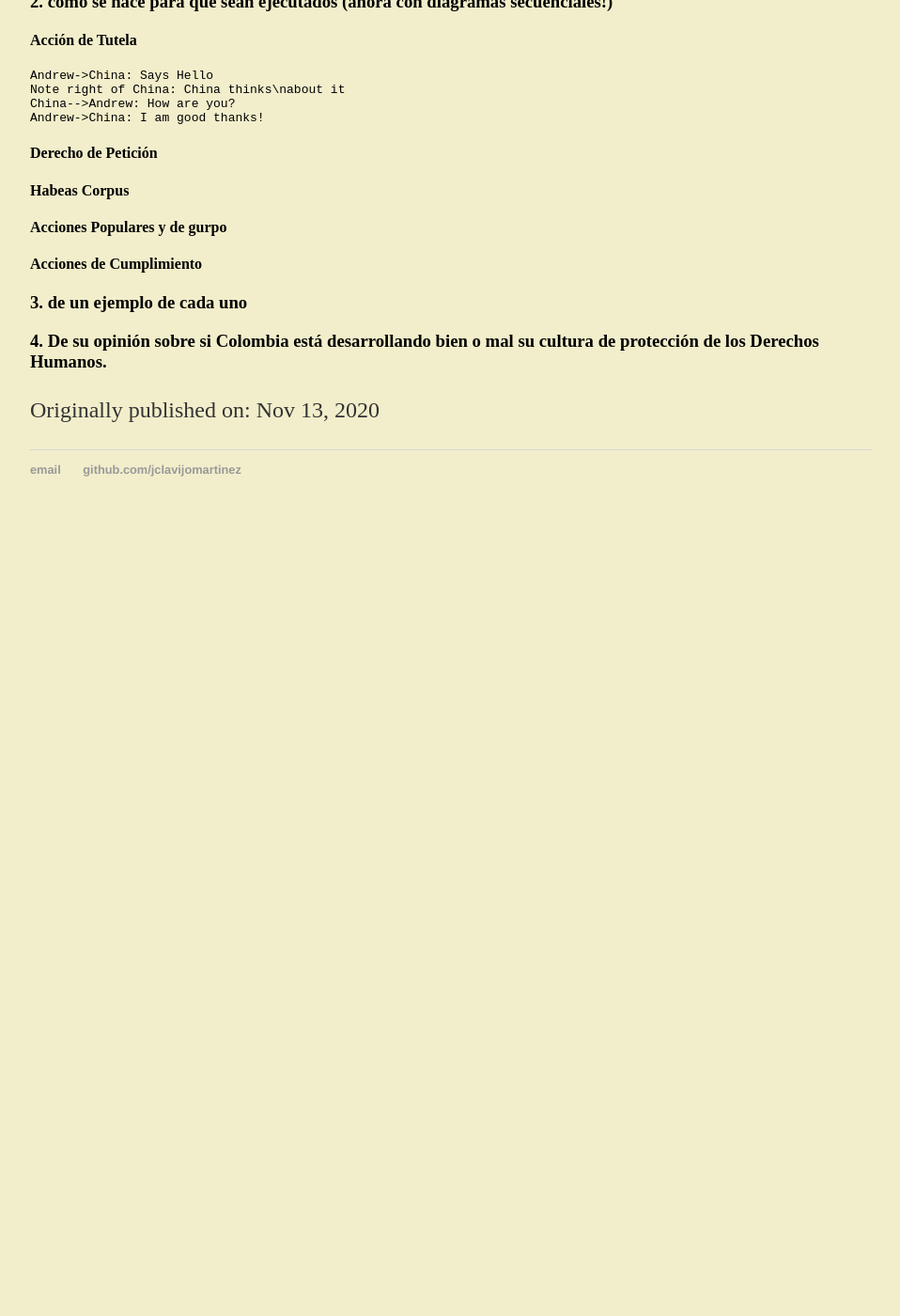
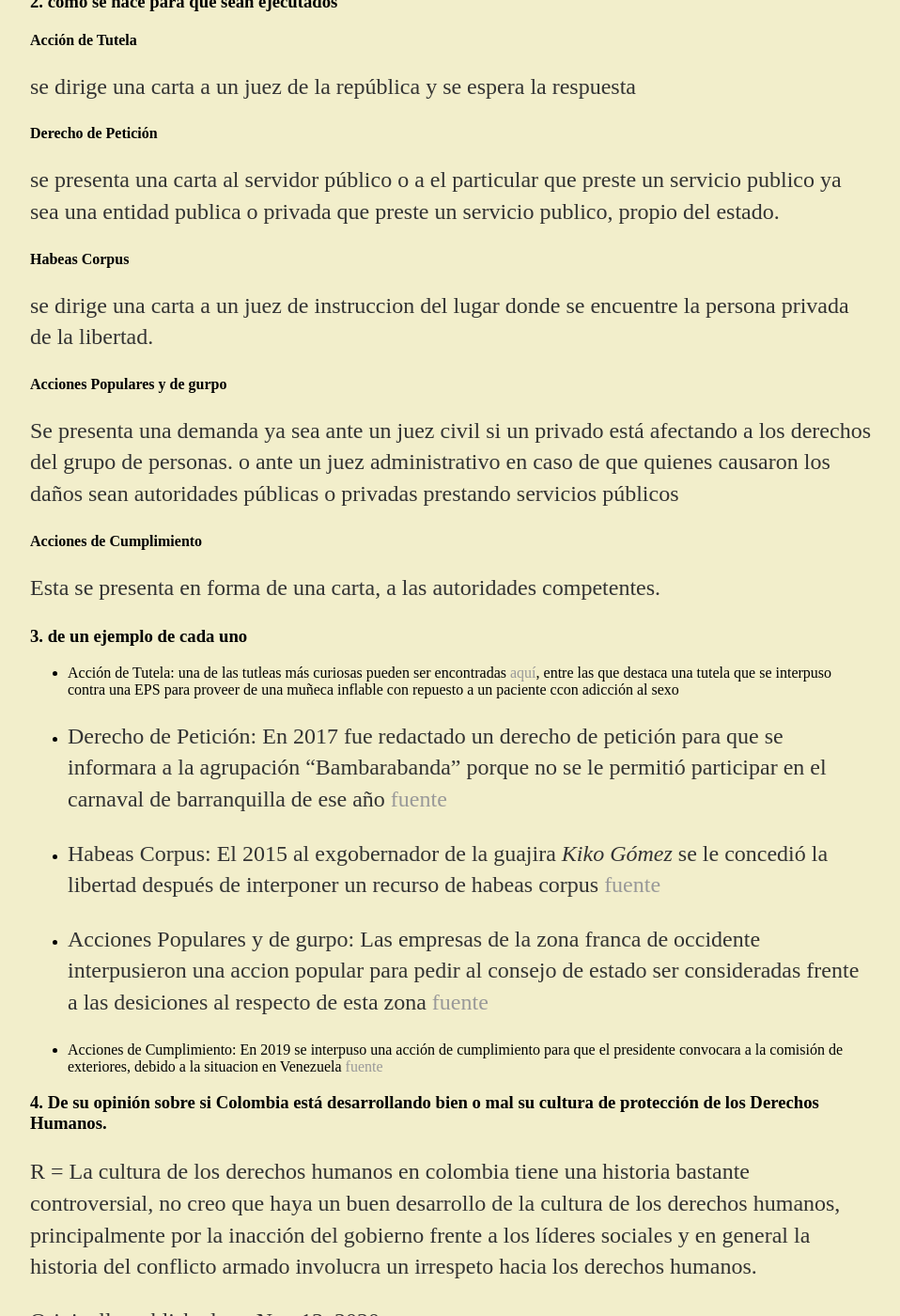
Before and after one commit to jclavijomartinez/jclavijomartinez.github.io, a Jekyll site: the page built from _posts/2020-11-12-TAREA-FINAL.md, in a window 1280 px wide and 1400 px high, scrolled down 888 px. Shown: the whole window at 94% size, without its empty margins (160-1118 px from the left). Built offline with Jekyll 4.4.1, drawn with Linux system fonts in a browser that asks for light colours; before the commit the page ends 1455 px from its top, so only the background shows below that; some of the changed text lies outside the part shown.

Commit message:
Update 2020-11-12-TAREA-FINAL.md

````diff
--- a/_posts/2020-11-12-TAREA-FINAL.md
+++ b/_posts/2020-11-12-TAREA-FINAL.md
@@ -6,7 +6,7 @@ author: Juan Sebastián Clavijo Martínez
 last_modified_at:   2020-011-13 10:05:35 -0050
 ---
 
-El objetivo de esta última tarea se divide en 4 partes: 1. Explicar en qué consiste cada uno de estos mecanismos con que cuenta la Constitución de 1991 para los llamados _derechos fundamentales_ 2. cómo se hace para que sean ejecutados (ahora con diagramas secuenciales!) 3. de un ejemplo de cada uno 4. De su opinión sobre si Colombia está desarrollando bien o mal su cultura de protección de los Derechos Humanos.
+El objetivo de esta última tarea se divide en 4 partes: 1. Explicar en qué consiste cada uno de estos mecanismos con que cuenta la Constitución de 1991 para los llamados _derechos fundamentales_ 2. cómo se hace para que sean ejecutados 3. de un ejemplo de cada uno 4. De su opinión sobre si Colombia está desarrollando bien o mal su cultura de protección de los Derechos Humanos.
 
 ### 1. Explicar en qué consiste cada uno de estos mecanismos con que cuenta la Constitución de 1991 para los llamados _derechos fundamentales_
 
@@ -18,20 +18,39 @@ Los mecanismos a desarrollar son:
 * Acciones Populares y de gurpo: Esta representado en e articulo 86 de la constitución, consiste en una accion legal en la cual una persona representa a un grupo en defensa de los derechos de un grupo más grande en un proceso legal
 * Acciones de Cumplimiento: Esta acción permite a una persona hacer efectivo el cumplimiento de una ley a través de la autoridad judicial, está regulada en la ley 393 de 1997, es el desarrollo del art. 86 de la constitución
 
-### 2. cómo se hace para que sean ejecutados (ahora con diagramas secuenciales!)
+### 2. cómo se hace para que sean ejecutados
 
 #### Acción de Tutela
-```seq
-Andrew->China: Says Hello
-Note right of China: China thinks\nabout it
-China-->Andrew: How are you?
-Andrew->China: I am good thanks!
-```
+
+se dirige una carta a un juez de la república y se espera la respuesta
+
 #### Derecho de Petición
+
+se presenta una carta al servidor público o a el particular que preste un servicio publico ya sea  una entidad publica o privada  que preste un servicio  publico,  propio del estado.
+
 #### Habeas Corpus
+
+se dirige una carta a un juez de instruccion del lugar donde se encuentre la persona privada de la libertad.
+
 #### Acciones Populares y de gurpo
+
+Se presenta una demanda ya sea ante un juez civil si un privado está afectando a los derechos del grupo de personas. o ante un juez administrativo en caso de que quienes causaron los daños sean autoridades públicas o privadas prestando servicios públicos
+
 #### Acciones de Cumplimiento
+
+Esta se presenta en forma de una carta, a las autoridades competentes.
 
 ### 3. de un ejemplo de cada uno
 
+* Acción de Tutela: una de las tutleas más curiosas pueden ser encontradas <a href="https://www.abogados.com.co/articulos/el-ranking-de-las-tutelas-mas-insolitas-en-colombia">aquí</a>, entre las que destaca una tutela que se interpuso contra una EPS para proveer de una muñeca inflable con repuesto a un paciente ccon adicción al sexo
+* Derecho de Petición: En 2017 fue redactado un derecho de petición para que se informara a la agrupación "Bambarabanda" porque no se le permitió participar en el carnaval de barranquilla de ese año <a href="https://extra.com.co/noticias/vida-moderna/cultura/critican-corpocarnaval-por-veto-bambarabanda-264672">fuente</a>
+
+* Habeas Corpus: El 2015 al exgobernador de la guajira _Kiko Gómez_ se le concedió la libertad después de interponer un recurso de habeas corpus <a href="https://www.semana.com/nacion/articulo/la-guajira-exgobernador-francisco-kiko-gomez-quedaria-en-libertad/424083-3/">fuente</a>
+
+* Acciones Populares y de gurpo: Las empresas de la zona franca de occidente interpusieron una accion popular para pedir al consejo de estado ser consideradas frente a las desiciones al respecto de esta zona <a href="https://www.asuntoslegales.com.co/actualidad/empresas-de-zona-franca-de-occidente-piden-ser-consideradas-por-consejo-de-estado-3065156">fuente</a>
+
+* Acciones de Cumplimiento: En 2019 se interpuso una acción de cumplimiento para que el presidente convocara a la comisión de exteriores, debido a la situacion en Venezuela <a href="https://www.rcnradio.com/politica/radican-accion-de-cumplimiento-para-que-duque-convoque-comision-de-exteriores">fuente</a>
+
 ### 4.  De su opinión sobre si Colombia está desarrollando bien o mal su cultura de protección de los Derechos Humanos.
+
+ R = La cultura de los derechos humanos en colombia tiene una historia bastante controversial, no creo que haya un buen desarrollo de la cultura de los derechos humanos, principalmente por la inacción del gobierno frente a los líderes sociales y en general la historia del conflicto armado involucra un irrespeto hacia los derechos humanos.
````
